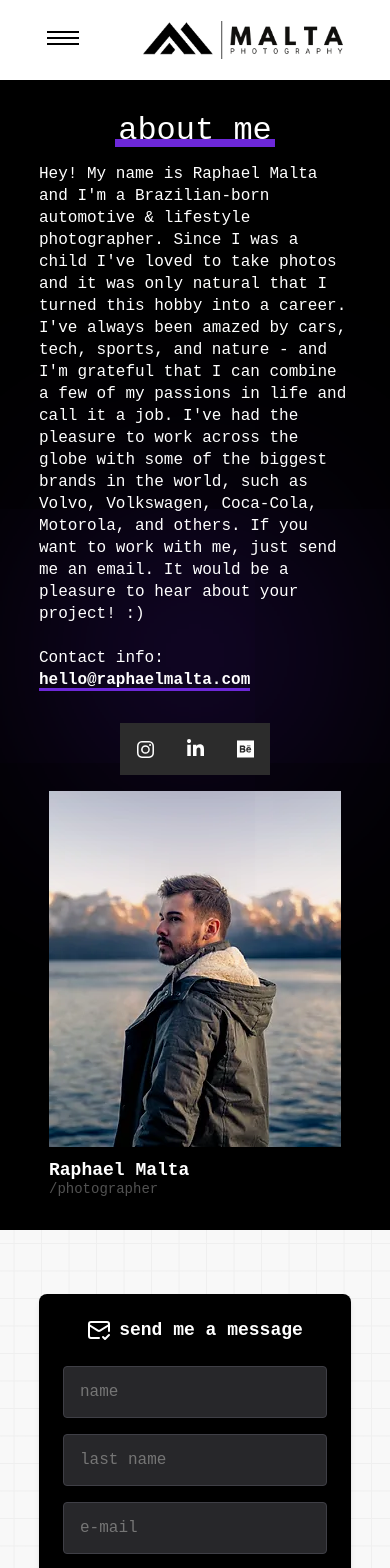
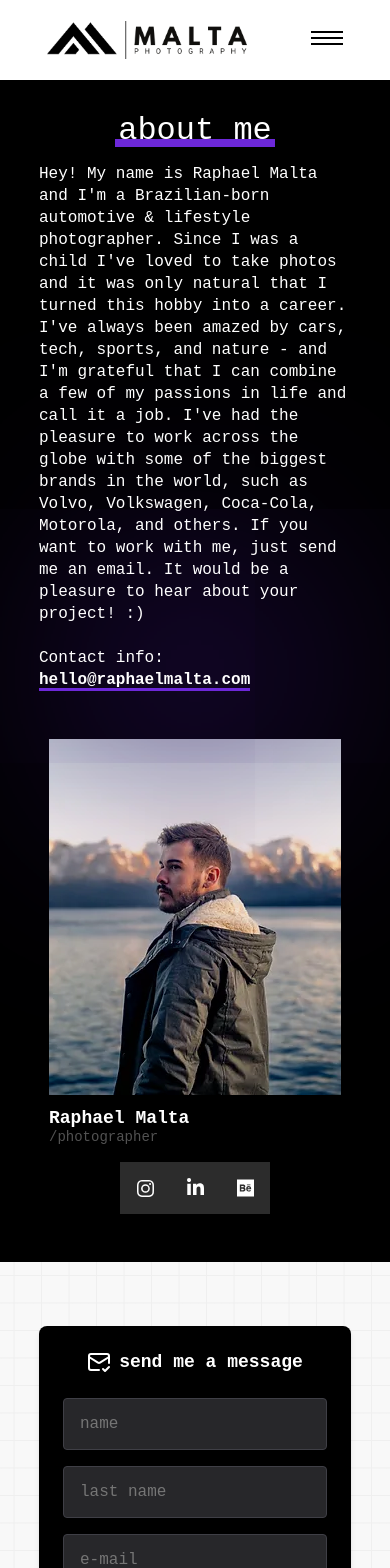
Before and after one commit to brunogallotte/malta-create, a React (Create React App) app: page /contact in a window 390 px wide. Shown: the top 1568 px of the page. Built offline with nearby package versions, Linux system fonts and the light colour scheme.

Commit message:
Feat: modified responsivity on aboutme

```diff
--- a/src/components/Header/index.tsx
+++ b/src/components/Header/index.tsx
@@ -32,16 +32,16 @@ const Header = () => {
         transition={{ duration: 0.4 }}
       >
         <HeaderBar className="container">
+          <h1>
+            <Link to="/">
+              <img src={maltaLogo} alt="Malta Photography" />
+            </Link>
+          </h1>
           <Hamburguer onClick={ToggleMenu}>
             <span />
             <span />
             <span />
           </Hamburguer>
-          <h1>
-            <Link to="/">
-              <img src={maltaLogo} alt="Malta Photography" />
-            </Link>
-          </h1>
           <NavBar>
             <NavLinks />
           </NavBar>
--- a/src/pages/contact/index.jsx
+++ b/src/pages/contact/index.jsx
@@ -82,6 +82,7 @@ const Contact = () => {
                 initial={{ x: 40 }}
                 animate={{ x: 0 }}
                 transition={{ duration: 0.5, ease: 'easeInOut' }}
+                className="hideOnMobile"
               >
                 <SocialCard />
               </BoxSocial>
@@ -95,6 +96,15 @@ const Contact = () => {
               <img src={raphaelImg} />
               <h3>Raphael Malta</h3>
               <span>/photographer</span>
+              <BoxSocial
+                as={motion.div}
+                initial={{ x: 40 }}
+                animate={{ x: 0 }}
+                transition={{ duration: 0.5, ease: 'easeInOut' }}
+                className="hideOnDesktop"
+              >
+                <SocialCard />
+              </BoxSocial>
             </ProfileBox>
             <motion.span
               className="blur"
--- a/src/pages/contact/styles.ts
+++ b/src/pages/contact/styles.ts
@@ -84,6 +84,19 @@ export const BoxSocial = styled.div`
   @media (max-width: ${breakpoints.tablet}) {
     margin-bottom: 16px;
     justify-content: center;
+    display: flex;
+  }
+
+  &.hideOnMobile {
+    @media (max-width: ${breakpoints.tablet}) {
+      display: none;
+    }
+  }
+
+  &.hideOnDesktop {
+    @media (min-width: ${breakpoints.tablet}) {
+      display: none;
+    }
   }
 `
 
@@ -100,6 +113,7 @@ export const ProfileBox = styled.div`
   }
 
   @media (max-width: ${breakpoints.tablet}) {
+    margin-top: 32px;
     margin-bottom: 32px;
   }
 `
```
